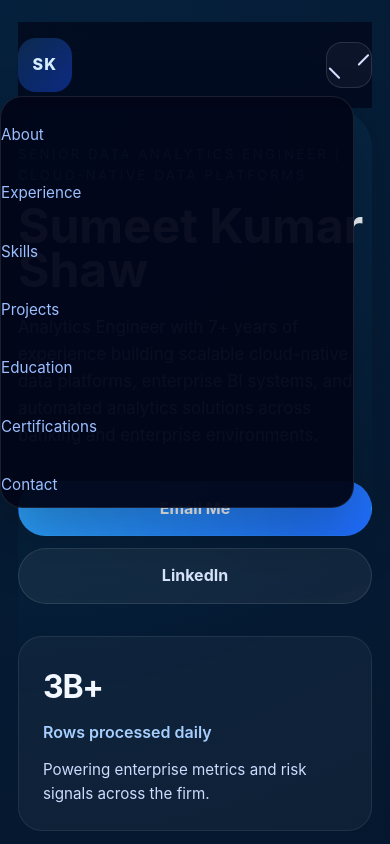
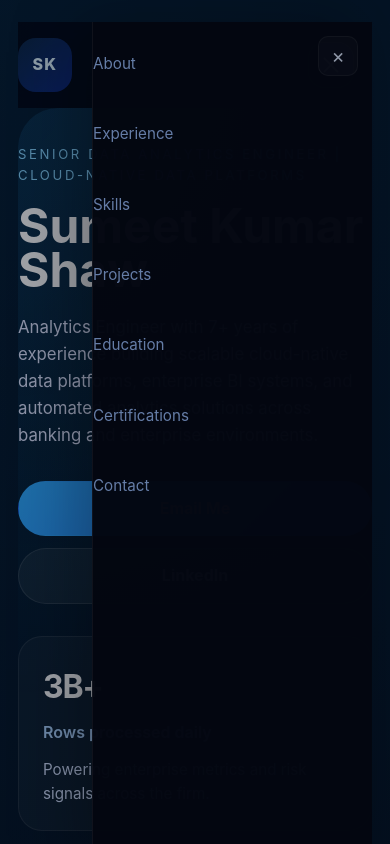
Before and after one commit to shawsumeet1/sumeet-portfolio, a React (Vite) app: page / in a window 390 px wide. Both pictures are taken after a click on the button "Toggle navigation". Shown: the top 844 px of the page. Built offline with nearby package versions, Linux system fonts and the light colour scheme.

Commit message:
Push latest mobile menu and contact updates

```diff
--- a/src/App.jsx
+++ b/src/App.jsx
@@ -198,6 +198,42 @@ function App() {
     };
   }, [hasAnimated]);
 
+  // Per-anchor navigation handler: close drawer and scroll with header offset
+  const headerHeight = () => document.querySelector('.site-header')?.offsetHeight || 96;
+
+  const handleNavClick = (e, href) => {
+    if (e && e.preventDefault) e.preventDefault();
+    const id = href.slice(1);
+    const el = document.getElementById(id);
+    if (el) {
+      const offset = headerHeight();
+      const absoluteTop = el.getBoundingClientRect().top + window.scrollY;
+      // Close drawer first, then scroll after the CSS transition finishes to avoid layout shift
+      setMenuOpen(false);
+      const waitMs = 340; // slightly longer than the CSS transition (280ms)
+      setTimeout(() => {
+        window.scrollTo({ top: absoluteTop - offset, behavior: 'smooth' });
+      }, waitMs);
+      history.replaceState(null, '', href);
+    } else {
+      setMenuOpen(false);
+    }
+  };
+
+  useEffect(() => {
+    const onHashChange = () => {
+      const id = location.hash.slice(1);
+      const el = document.getElementById(id);
+      if (el) {
+        const offset = headerHeight();
+        const absoluteTop = el.getBoundingClientRect().top + window.scrollY;
+        window.scrollTo({ top: absoluteTop - offset });
+      }
+    };
+    window.addEventListener('hashchange', onHashChange);
+    return () => window.removeEventListener('hashchange', onHashChange);
+  }, []);
+
   return (
     <div className="page-shell">
       <header className="site-header">
@@ -214,19 +250,21 @@ function App() {
           <span />
         </button>
         <nav className={`site-nav ${menuOpen ? 'is-open' : ''}`}>
+          <button className="nav-close" aria-label="Close menu" onClick={() => setMenuOpen(false)}>×</button>
           {navLinks.map((link) => (
             <a
               key={link.label}
               href={link.href}
               target={link.external ? '_blank' : undefined}
               rel={link.external ? 'noreferrer' : undefined}
-              onClick={() => setMenuOpen(false)}
+              onClick={(e) => handleNavClick(e, link.href)}
             >
               {link.label}
             </a>
           ))}
         </nav>
       </header>
+      <div className={`nav-overlay ${menuOpen ? 'is-visible' : ''}`} onClick={() => setMenuOpen(false)} />
 
       <header className="hero-section">
         <div className="hero-copy">
@@ -300,7 +338,7 @@ function App() {
           </div>
           <div className="timeline">
             {experience.map((item) => (
-              <article key={item.company} className="timeline-item">
+              <article key={`${item.company}-${item.timeframe}`} className="timeline-item">
                 <div className="timeline-marker" />
                 <div>
                   <h3>{item.role}</h3>
--- a/src/styles.css
+++ b/src/styles.css
@@ -48,13 +48,15 @@ textarea {
   padding: 16px 0;
   position: sticky;
   top: 0;
-  z-index: 10;
+  z-index: 20;
   background: rgba(2, 6, 24, 0.72);
   backdrop-filter: blur(18px);
+  width: 100%;
 }
 
 .nav-toggle {
   display: none;
+  position: relative;
   border: 1px solid rgba(255, 255, 255, 0.12);
   background: rgba(255, 255, 255, 0.04);
   width: 46px;
@@ -62,6 +64,8 @@ textarea {
   border-radius: 16px;
   cursor: pointer;
   padding: 0;
+  flex-direction: column;
+  gap: 6px;
   align-items: center;
   justify-content: center;
 }
@@ -76,9 +80,6 @@ textarea {
   transition: transform 0.25s ease, opacity 0.25s ease;
 }
 
-.nav-toggle span + span {
-  margin-top: 6px;
-}
 
 .nav-toggle.is-active span:first-of-type {
   transform: translateY(8px) rotate(45deg);
@@ -301,6 +302,11 @@ textarea {
 .section {
   padding: 16px 0;
   border-top: 1px solid rgba(255, 255, 255, 0.08);
+}
+
+/* Ensure anchor targets sit below the sticky header */
+.section, .hero-section {
+  scroll-margin-top: 96px;
 }
 
 .section:first-of-type {
@@ -559,35 +565,73 @@ textarea {
     flex-wrap: nowrap;
     justify-content: space-between;
     align-items: center;
+    position: relative;
   }
 
   .nav-toggle {
-    display: inline-flex;
-    margin-left: auto;
+    display: flex;
+    position: absolute;
+    right: 18px;
+    top: 50%;
+    transform: translateY(-50%);
+    margin-left: 0;
   }
 
   .site-nav {
-    display: none;
-    position: absolute;
-    top: 74px;
-    right: 18px;
-    width: min(280px, calc(100% - 36px));
-    background: rgba(2, 6, 24, 0.96);
-    border: 1px solid rgba(255, 255, 255, 0.1);
-    border-radius: 22px;
-    padding: 18px 16px;
+    display: flex;
+    position: fixed;
+    top: 0;
+    right: 0;
+    height: 100vh;
+    width: min(280px, calc(100% - 28px));
+    max-width: 280px;
+    transform: translateX(100%);
+    background: rgba(5, 10, 25, 0.98);
+    border-left: 1px solid rgba(255, 255, 255, 0.08);
+    padding: 80px 20px 24px;
     flex-direction: column;
-    gap: 14px;
-    box-shadow: 0 28px 60px rgba(0, 0, 0, 0.28);
+    gap: 18px;
+    box-shadow: -18px 0 60px rgba(0, 0, 0, 0.28);
+    z-index: 30;
+    transition: transform 0.28s ease;
   }
 
   .site-nav.is-open {
-    display: flex;
+    transform: translateX(0);
   }
 
   .site-nav a {
     width: 100%;
-    padding: 10px 0;
+    padding: 14px 0;
+  }
+
+  .nav-close {
+    position: absolute;
+    top: 14px;
+    right: 14px;
+    width: 40px;
+    height: 40px;
+    border-radius: 10px;
+    background: rgba(255,255,255,0.03);
+    border: 1px solid rgba(255,255,255,0.06);
+    color: #dbe7ff;
+    font-size: 20px;
+    display: inline-flex;
+    align-items: center;
+    justify-content: center;
+    cursor: pointer;
+  }
+
+  .nav-overlay {
+    display: none;
+  }
+
+  .nav-overlay.is-visible {
+    display: block;
+    position: fixed;
+    inset: 0;
+    background: rgba(0,0,0,0.35);
+    z-index: 24;
   }
 
   .hero-stats,
```
